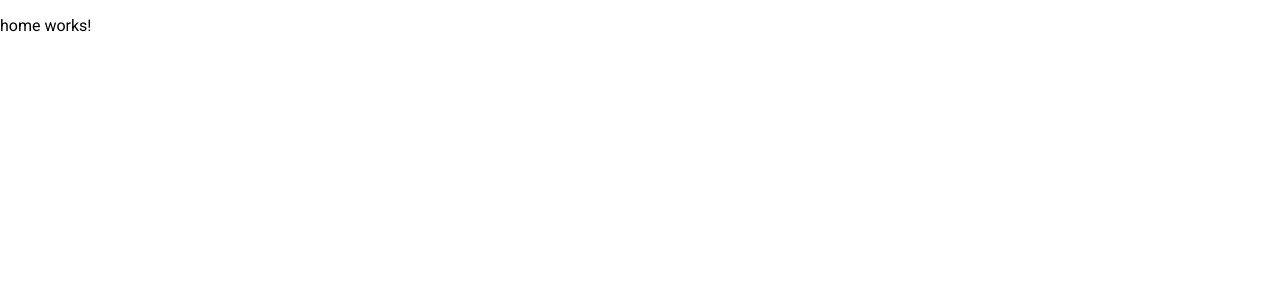
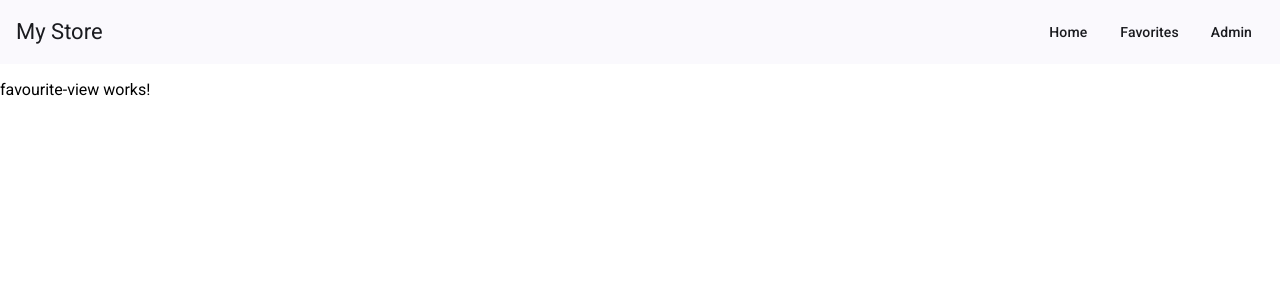
Before and after one commit to Sikamarazor/Product_explorer_SPA, an Angular app: page /favorites in a window 1280 px wide. Before the commit this address led to /home. Shown: the top 300 px of the page. Built offline with nearby package versions, Linux system fonts and the light colour scheme.

Commit message:
Added navigation bar for the pages

```diff
--- a/src/app/app.component.html
+++ b/src/app/app.component.html
@@ -1 +1,9 @@
+<mat-toolbar color="primary">
+  <span>My Store</span>
+  <span class="spacer"></span>
+  <button mat-button routerLink="/home">Home</button>
+  <button mat-button routerLink="/favorites">Favorites</button>
+  <button mat-button routerLink="/admin">Admin</button>
+</mat-toolbar>
+
 <router-outlet></router-outlet>
--- a/src/app/app.component.scss
+++ b/src/app/app.component.scss
@@ -0,0 +1,12 @@
+mat-toolbar {
+    display: flex;
+    align-items: center;
+}
+
+.spacer {
+    flex: 1 1 auto;
+}
+
+button {
+    margin-left: 8px;
+}
--- a/src/app/app.component.ts
+++ b/src/app/app.component.ts
@@ -1,9 +1,11 @@
 import { Component } from '@angular/core';
-import { RouterOutlet } from '@angular/router';
+import { RouterModule, RouterOutlet } from '@angular/router';
+import { MatToolbarModule } from '@angular/material/toolbar';
+import { MatButtonModule } from '@angular/material/button';
 
 @Component({
   selector: 'app-root',
-  imports: [RouterOutlet],
+  imports: [RouterOutlet, RouterModule, MatToolbarModule, MatButtonModule],
   templateUrl: './app.component.html',
   styleUrl: './app.component.scss'
 })
--- a/src/app/app.routes.ts
+++ b/src/app/app.routes.ts
@@ -13,6 +13,11 @@ export const routes: Routes = [
             import('./components/home/home.component').then(m => m.HomeComponent),
     },
     {
+        path: 'favorites',
+        loadComponent: () => import('./components/favourite-view/favourite-view.component')
+        .then(m => m.FavouriteViewComponent)
+    },
+    {
         path: 'admin',
         loadChildren: () => import('./components/admin-view/admin.routes')
         .then(m => m.ADMIN_ROUTES)
--- /dev/null
+++ b/src/app/components/favourite-view/favourite-view.component.html
@@ -0,0 +1 @@
+<p>favourite-view works!</p>
```
Also changed, not shown: src/app/components/favourite-view/favourite-view.component.ts (added, +11 -0 lines), src/app/components/favourite-view/favourite-view.component.scss (added), 1 other file (tests, documents, lock files or other folders).
